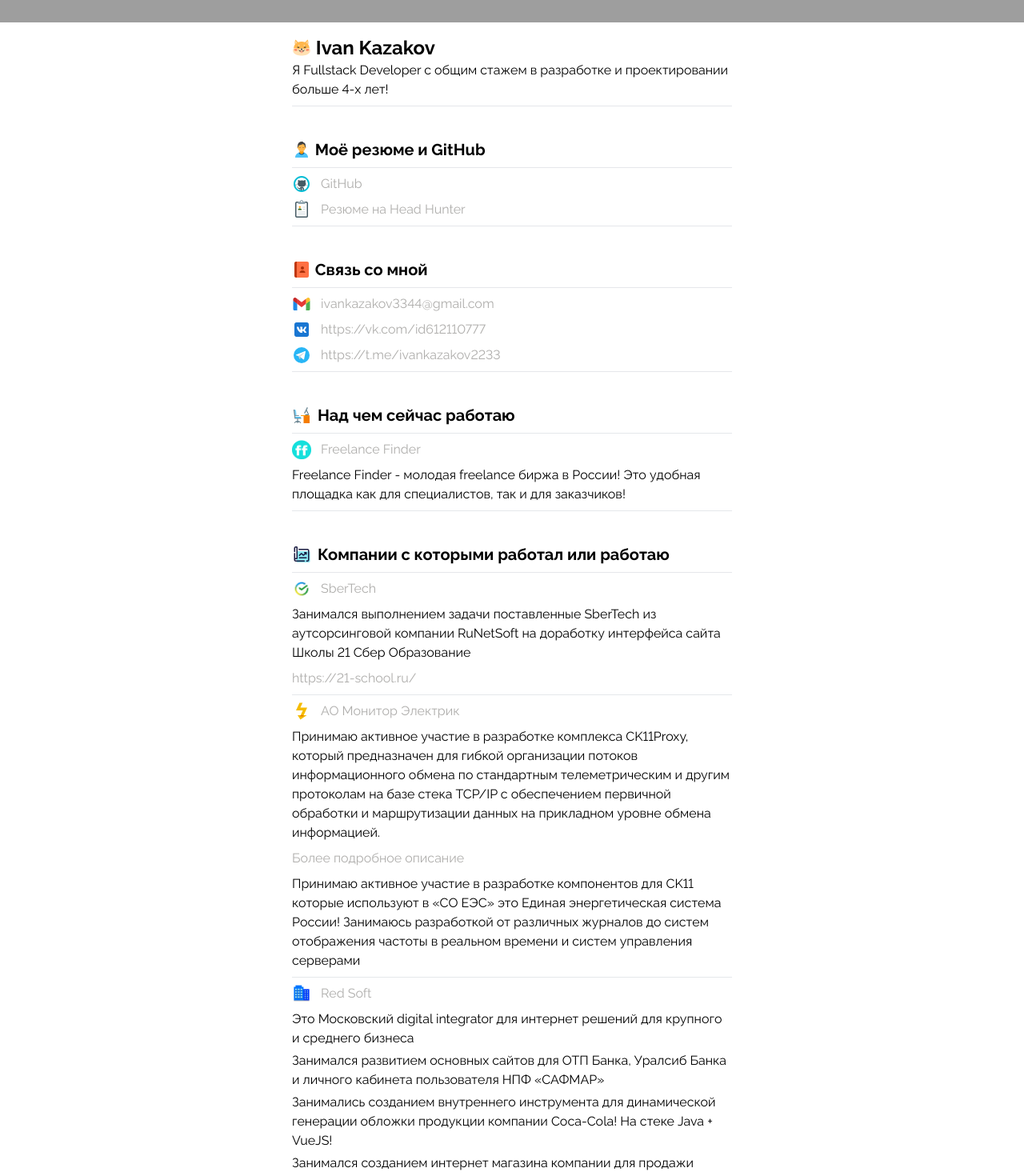
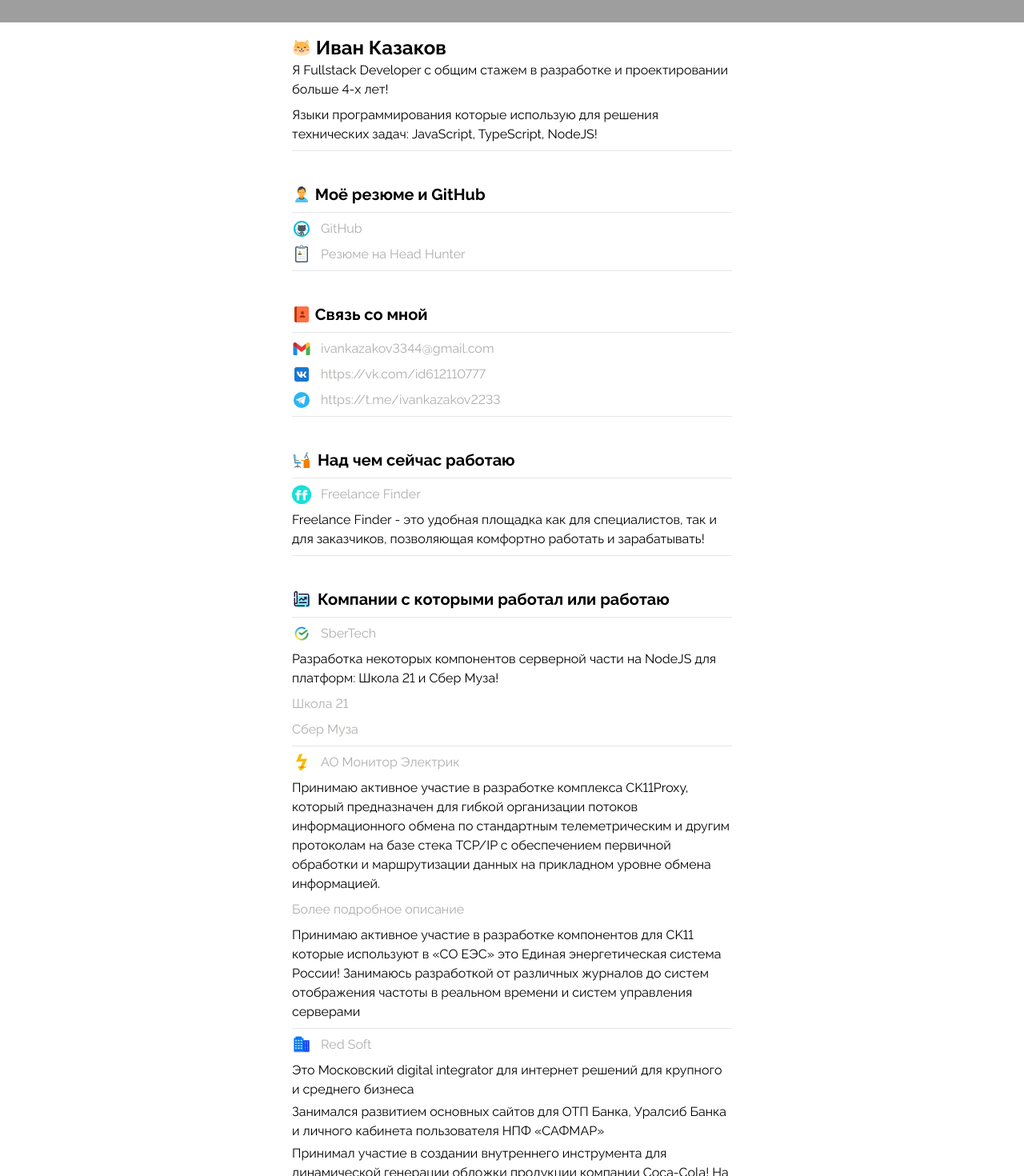
Before and after one commit to IvanKazakov2352/ivankazakov-personal-website, a Nuxt app: page / in a window 1280 px wide. Shown: the part 260-1730 px from the top of the page at 80% size. Built offline with nearby package versions, Linux system fonts and the light colour scheme; grey boxes are pictures that could not be loaded.

Commit message:
chore: small edits in site layout and config fixes

```diff
--- a/components/Footer.vue
+++ b/components/Footer.vue
@@ -1,6 +1,6 @@
 <template>
   <div
-    id="navbar"
+    id="footer"
     class="flex w-full h-14 bg-[#f5f5f5] justify-center items-center"
   >
     {{ new Date().getFullYear() }} - Created by Ivan Kazakov
--- a/components/Main.vue
+++ b/components/Main.vue
@@ -4,7 +4,7 @@
   >
     <div class="flex flex-row items-center">
       <img
-        id="navbar-image"
+        id="siba-inu-two"
         class="h-6 w-6 select-none pointer-events-none"
         src="/siba.svg"
         alt="siba-inu-two"
@@ -12,18 +12,21 @@
       <h1
         class="font-raleway font-bold text-2xl whitespace-pre-wrap break-words"
       >
-        Ivan Kazakov
+        Иван Казаков
       </h1>
     </div>
-    <div class="flex flex-row border-b-[1px] pb-2 font-raleway">
+    <div class="flex flex-row font-raleway">
       <div>
         Я Fullstack Developer с общим стажем в разработке и проектировании
         больше 4-х лет!
       </div>
     </div>
+    <div class="flex flex-row font-raleway mt-2 border-b-[1px] pb-2">
+      Языки программирования которые использую для решения технических задач: JavaScript, TypeScript, NodeJS!
+    </div>
     <div class="flex flex-row items-center mt-10 border-b-[1px] pb-2">
       <img
-        id="navbar-image"
+        id="my-contacts"
         class="h-6 w-6 select-none pointer-events-none"
         src="/user.png"
         alt="my-contacts"
@@ -37,7 +40,7 @@
     </div>
     <div class="flex flex-row items-center mt-2">
       <img
-        id="navbar-image"
+        id="my-github"
         class="h-6 w-6 select-none pointer-events-none"
         src="/github.svg"
         alt="my-github"
@@ -53,7 +56,7 @@
     </div>
     <div class="flex flex-row items-center mt-2 border-b-[1px] pb-2">
       <img
-        id="navbar-image"
+        id="my-resume"
         class="h-6 w-6 select-none pointer-events-none"
         src="/resume.png"
         alt="my-resume"
@@ -69,7 +72,7 @@
     </div>
     <div class="flex flex-row items-center mt-10 border-b-[1px] pb-2">
       <img
-        id="navbar-image"
+        id="my-contacts"
         class="h-6 w-6 select-none pointer-events-none"
         src="/contacts.svg"
         alt="my-contacts"
@@ -83,7 +86,7 @@
     </div>
     <div class="flex flex-row items-center mt-2">
       <img
-        id="navbar-image"
+        id="my-gmail"
         class="h-6 w-6 select-none pointer-events-none"
         src="/gmail.svg"
         alt="my-gmail"
@@ -98,7 +101,7 @@
     </div>
     <div class="flex flex-row items-center mt-2">
       <img
-        id="navbar-image"
+        id="my-vk"
         class="h-6 w-6 select-none pointer-events-none"
         src="/vk.svg"
         alt="my-vk"
@@ -114,7 +117,7 @@
     </div>
     <div class="flex flex-row items-center mt-2 border-b-[1px] pb-2">
       <img
-        id="navbar-image"
+        id="my-telegram"
         class="h-6 w-6 select-none pointer-events-none"
         src="/telegram.svg"
         alt="my-telegram"
@@ -130,10 +133,10 @@
     </div>
     <div class="flex flex-row items-center mt-10 border-b-[1px] pb-2">
       <img
-        id="navbar-image"
+        id="working-now"
         class="h-6 w-6 select-none pointer-events-none"
         src="/office.png"
-        alt="my-office"
+        alt="working-now"
       />
       <h3
         class="font-raleway font-bold text-xl whitespace-nowrap break-words text-ellipsis overflow-hidden ml-2"
@@ -144,10 +147,10 @@
     </div>
     <div class="flex flex-row items-center mt-2">
       <img
-        id="navbar-image"
+        id="freelance-finder-image"
         class="h-6 w-6 select-none pointer-events-none"
         src="/ff.jpg"
-        alt="my-telegram"
+        alt="freelance-finder-image"
       />
       <NuxtLink
         to="https://vk.com/freelance.finder"
@@ -159,15 +162,15 @@
       </NuxtLink>
     </div>
     <div class="flex flex-row font-raleway mt-2 border-b-[1px] pb-2">
-      Freelance Finder - молодая freelance биржа в России! Это удобная площадка
-      как для специалистов, так и для заказчиков!
+      Freelance Finder - это удобная площадка
+      как для специалистов, так и для заказчиков, позволяющая комфортно работать и зарабатывать!
     </div>
     <div class="flex flex-row items-center mt-10 border-b-[1px] pb-2">
       <img
-        id="navbar-image"
+        id="my-companies"
         class="h-6 w-6 select-none pointer-events-none"
         src="/project.png"
-        alt="my-office"
+        alt="my-companies"
       />
       <h3
         class="font-raleway font-bold text-xl text-ellipsis overflow-hidden ml-2"
@@ -178,10 +181,10 @@
     </div>
     <div class="flex flex-row items-center mt-2">
       <img
-        id="navbar-image"
+        id="sber-tech"
         class="h-6 w-6 select-none pointer-events-none"
         src="/sber.jpg"
-        alt="my-telegram"
+        alt="sber-tech"
       />
       <NuxtLink
         to="https://sbertech.ru/"
@@ -193,24 +196,32 @@
       </NuxtLink>
     </div>
     <div class="flex flex-row font-raleway mt-2">
-      Занимался выполнением задачи поставленные SberTech из аутсорсинговой компании RuNetSoft
-      на доработку интерфейса сайта Школы 21 Сбер Образование
+      Разработка некоторых компонентов серверной части на NodeJS для платформ: Школа 21 и Сбер Муза!
     </div>
-    <div class="flex flex-row font-raleway mt-2 border-b-[1px] pb-2">
+    <div class="flex flex-row font-raleway mt-2">
       <NuxtLink
         tag="a"
         to="https://21-school.ru/"
         target="_blank"
         class="font-raleway hover:underline hover:underline-offset-4 text-[rgba(55,53,47,.4)] cursor-pointer"
-        >https://21-school.ru/</NuxtLink
+        >Школа 21</NuxtLink
+      >
+    </div>
+    <div class="flex flex-row font-raleway mt-2 border-b-[1px] pb-2">
+      <NuxtLink
+        tag="a"
+        to="https://muse.edutoria.ru/"
+        target="_blank"
+        class="font-raleway hover:underline hover:underline-offset-4 text-[rgba(55,53,47,.4)] cursor-pointer"
+        >Сбер Муза</NuxtLink
       >
     </div>
     <div class="flex flex-row items-center mt-2">
       <img
-        id="navbar-image"
+        id="monitel"
         class="h-6 w-6 select-none pointer-events-none"
         src="/electricity.png"
-        alt="my-telegram"
+        alt="monitel"
       />
       <NuxtLink
         to="https://monitel.ru/"
@@ -243,10 +254,10 @@
     </div>
     <div class="flex flex-row items-center mt-2">
       <img
-        id="navbar-image"
+        id="redsoft"
         class="h-6 w-6 select-none pointer-events-none"
         src="/company.png"
-        alt="my-telegram"
+        alt="redsoft"
       />
       <NuxtLink
         to="https://redsoft.ru/"
@@ -265,7 +276,7 @@
       Занимался развитием основных сайтов для ОТП Банка, Уралсиб Банка и личного кабинета пользователя НПФ «САФМАР»
     </div>
     <div class="flex flex-row font-raleway mt-1">
-      Занимались созданием внутреннего инструмента для динамической генерации обложки продукции компании Coca-Cola! На стеке Java + VueJS!
+      Принимал участие в создании внутреннего инструмента для динамической генерации обложки продукции компании Coca-Cola! На стеке Java + VueJS!
     </div>
     <div class="flex flex-row font-raleway mt-1">
       Занимался созданием интернет магазина компании для продажи электронной техники! На фреймворке NuxtJS 2.0 + VueJS 2.0
@@ -299,10 +310,10 @@
     </div>
     <div class="flex flex-row items-center mt-2">
       <img
-        id="navbar-image"
+        id="web-cosmos"
         class="h-6 w-6 select-none pointer-events-none"
         src="/cosmos.png"
-        alt="my-telegram"
+        alt="web-cosmos"
       />
       <NuxtLink
         to="https://webcosmos.ru/"
@@ -319,7 +330,7 @@
     <div class="flex flex-row font-raleway mt-2">
       Принимал участие в развитии системы дистанционного образования "СДО PRO" проект не получил жизнь!
     </div>
-    <div class="flex flex-row font-raleway mt-2 mb-14">
+    <div class="flex flex-row font-raleway mt-2 mb-14 border-b-[1px] pb-2">
       Занимался разработкой простых лендингов и одностраничных сайтов визиток с использованием HTML, CSS, Bitrix CMS
     </div>
   </div>
--- a/nuxt.config.ts
+++ b/nuxt.config.ts
@@ -8,7 +8,7 @@
   css: ['~/assets/scss/styles.scss'],
   app: {
     head: {
-      link: [{ rel: "icon", type: "image/svg", href: "/favicon.svg" }],
+      link: [{ rel: "icon", type: "image/svg", href: "/siba.svg" }],
       htmlAttrs: {
         lang: "ru",
       },
@@ -42,4 +42,10 @@
       autoprefixer: {},
     },
   },
+  devServer: {
+    https: {
+      key: 'localhost-key.pem',
+      cert: 'localhost.pem'
+    }
+  },
 })
--- a/package.json
+++ b/package.json
@@ -1,5 +1,5 @@
 {
-  "name": "nuxt-app",
+  "name": "ivan-kazakov-personal-website",
   "private": true,
   "type": "module",
   "scripts": {
@@ -7,9 +7,7 @@
     "dev": "nuxt dev",
     "generate": "nuxt generate",
     "preview": "nuxt preview",
-    "postinstall": "nuxt prepare",
-    "create:https:certs": "dotnet dev-certs https --export-path ./devcert.pem --no-password --format PEM",
-    "dev:https": "set NODE_TLS_REJECT_UNAUTHORIZED=1 && nuxt dev --https --ssl-cert devcert.pem --ssl-key devcert.key"
+    "postinstall": "nuxt prepare"
   },
   "devDependencies": {
     "@nuxtjs/google-fonts": "^3.1.3",
```
Also changed, not shown: 2 other files (tests, documents, lock files or other folders).
